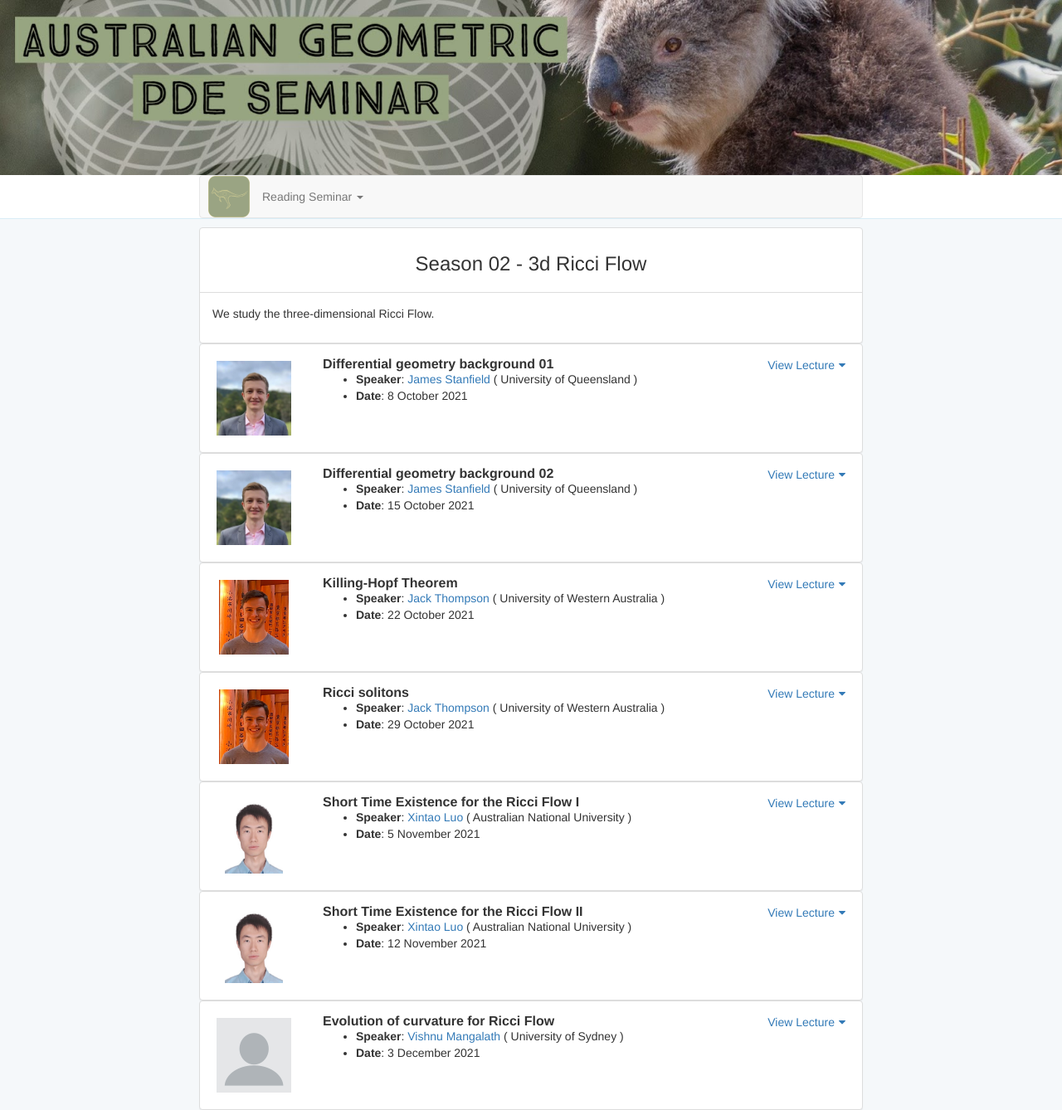
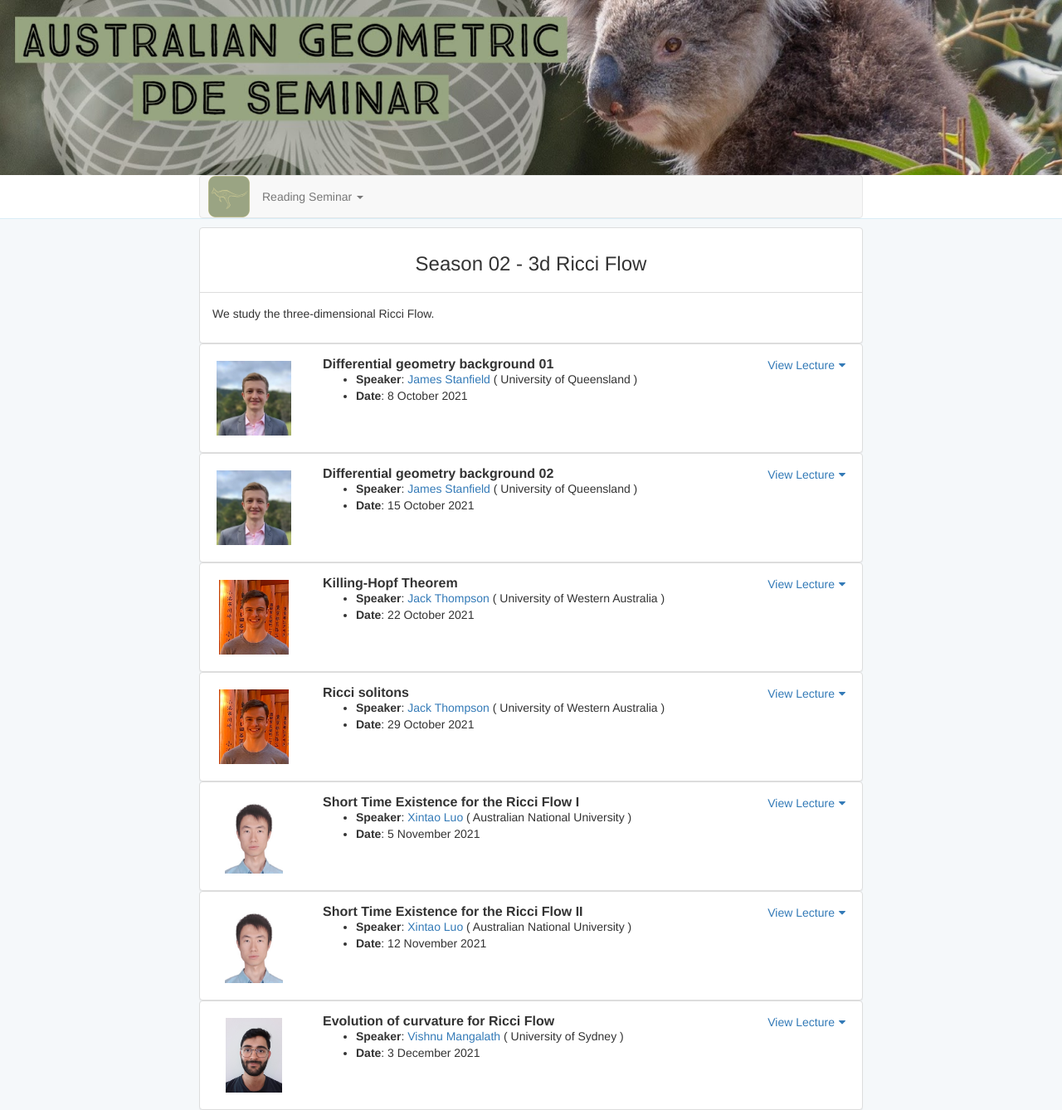
Before and after one commit to oz-geom-pde/oz-geom-pde.github.io, a Jekyll site: the page built from season02/index.html, in a window 1280 px wide. Shown: the whole page at 83% size. Built offline with Jekyll 4.4.1, drawn with Linux system fonts in a browser that asks for light colours.

Commit message:
Added speaker pic for vishnu mangalth.

```diff
--- a/_posts/geompde/2021-12-03-vishnu-mangalath.html
+++ b/_posts/geompde/2021-12-03-vishnu-mangalath.html
@@ -2,7 +2,7 @@
 layout: post
 title: Evolution of curvature for Ricci Flow
 speaker: Vishnu Mangalath
-profile-pic: blank.jpg
+profile-pic: vishnu-mangalath.jpg
 speaker-url: https://www.maths.usyd.edu.au/ut/people?who=V_Mangalath
 speaker-inst:
   - University of Sydney
```
Also changed, not shown: img/speaker-profiles/vishnu-mangalath.jpg (added).
